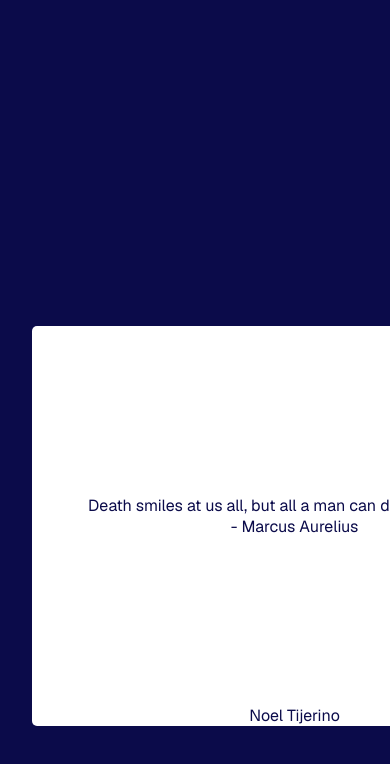
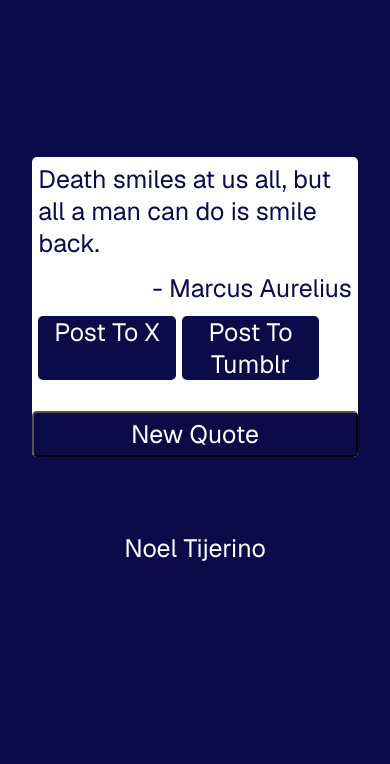
Before and after one commit to ntijerino/random-quote-generator, a Next.js app: page / in a window 390 px wide. Shown: the top 764 px of the page. Built offline with nearby package versions, Linux system fonts and the light colour scheme.

Commit message:
Refactored so that it displayed correctly on a small cell phone screen.

```diff
--- a/src/app/components/PostToTumblr.jsx
+++ b/src/app/components/PostToTumblr.jsx
@@ -7,14 +7,12 @@ import React from "react";
 import styles from "./components.module.css";
 import { selectAuthor, selectQuote } from "../GlobalRedux/Features/QuoteMachine/quoteSlice";
 import { useSelector } from "react-redux";
-import { selectColor } from "../GlobalRedux/Features/RandomColor/colorSlice";
 
 export default function PostToTumblr() {
   const quote = useSelector(selectQuote);
   const author = useSelector(selectAuthor);
-  const rColor = useSelector(selectColor);
 
   return (
-  <a className={`${styles.centerBoxColumn} ${styles.button}`} style={{backgroundColor: rColor}} id="tumblr-quote" title="Post quote to Tumblr!"href={`https://www.tumblr.com/widgets/share/tool?posttype=quote&tags=quotes,freecodecamp&caption=${author}&content=${quote}&canonicalUrl=https://www.tumblr.com/buttons&shareSource=tumblr_share_button`} target="_blank" suppressHydrationWarning><i className="fa fa-tumblr" ></i>Post To Tumblr</a>
+  <a className={styles.linkButton} title="Post quote to Tumblr!"href={`https://www.tumblr.com/widgets/share/tool?posttype=quote&tags=quotes,freecodecamp&caption=${author}&content=${quote}&canonicalUrl=https://www.tumblr.com/buttons&shareSource=tumblr_share_button`} target="_blank" suppressHydrationWarning><i className="fa fa-tumblr" ></i>Post To Tumblr</a>
   );
 }
--- a/src/app/components/PostToX.jsx
+++ b/src/app/components/PostToX.jsx
@@ -5,16 +5,14 @@ This is a button that will post the current quote to X.
 
 import React from "react";
 import { selectAuthor, selectQuote } from "../GlobalRedux/Features/QuoteMachine/quoteSlice";
-import { selectColor } from "../GlobalRedux/Features/RandomColor/colorSlice";
 import { useSelector } from "react-redux";
 import styles from "./components.module.css"
 
 export default function PostToX () {
   const quote = useSelector(selectQuote);
   const author = useSelector(selectAuthor);
-  const rColor = useSelector(selectColor);
 
   return (
-    <a className={`${styles.centerBoxColumn} ${styles.button}`} style={{backgroundColor: rColor}} id="tweet-quote" title="Tweet this quote!" href={`https://twitter.com/intent/tweet?hashtags=quotes&related=freecodecamp&text=%22${quote}%22%20${author}`} target="_top" suppressHydrationWarning><i className="fa fa-twitter"></i>Post To X</a>
+    <a className={styles.linkButton} title="Tweet this quote!" href={`https://twitter.com/intent/tweet?hashtags=quotes&related=freecodecamp&text=%22${quote}%22%20${author}`} target="_top" suppressHydrationWarning><i className="fa fa-twitter"></i>Post To X</a>
   );
 }
--- a/src/app/components/RandomQuoteMachine.jsx
+++ b/src/app/components/RandomQuoteMachine.jsx
@@ -19,27 +19,28 @@ export default function RandomQuoteMachine() {
   const dispatch = useDispatch();
 
   function handleClick() {
-    let newQuote = getRandomQuote();
-    dispatch(updateFullQuote(newQuote));
+    dispatch(updateFullQuote(getRandomQuote()));
     dispatch(updateColor(randomColor(1, 127, 7)));
   }
 
   return (
-    <div className={styles.centerBoxColumn}>
-      <div id="quote-box"  className={`${styles.quoteBox} ${styles.centerBoxColumn}`}>
-        <div className={styles.centerBoxColumn}>
-          <div id="quote-text" style={{color: aRandomColor}} suppressHydrationWarning>{fullQuote.quote}</div>
-          <div id="author" style={{color: aRandomColor}} suppressHydrationWarning> - {fullQuote.author}</div>
+    <div id={styles.container} className={styles.centerBoxColumn}>
+      <div id={styles.quoteBox}  className={`${styles.quoteBox} ${styles.centerBoxColumn}`}>
+        <div id={styles.quoteHolder} className={styles.centerBoxColumn}>
+          <div id={styles.quoteText} style={{color: aRandomColor}} suppressHydrationWarning>{fullQuote.quote}</div>
+          <div id={styles.author} style={{color: aRandomColor}} suppressHydrationWarning> - {fullQuote.author}</div>
         </div>
-        <a id="creator-link" style={{color: aRandomColor}} title="More projects to check out." href="https://codepen.io/Noel-Tijerino" suppressHydrationWarning>Noel Tijerino</a>
+        <div id={styles.buttons}>
+          <div id={styles.share} >
+            <div className={styles.linkDiv} style={{backgroundColor: aRandomColor}} suppressHydrationWarning><PostToX /></div>
+            <div className={styles.linkDiv} style={{backgroundColor: aRandomColor}} suppressHydrationWarning><PostToTumblr /></div>
+          </div>
+          <button id={styles.newQuote} className={styles.button} onClick={handleClick} style={{backgroundColor: aRandomColor}} suppressHydrationWarning >New Quote</button>
+        </div>
+        {/* I think I was wrong to move the new quote button out of the buttons div. I will probably put it back in for wider screen sizes. */}
+
       </div>
-        <div id="buttons" className={styles.centerBoxRow}>
-          <div id="share" className={styles.centerBoxRow}>
-            <PostToX suppressHydrationWarning /><br/>
-            <PostToTumblr suppressHydrationWarning />
-          </div>
-          <button id="new-quote" onClick={handleClick} style={{backgroundColor: aRandomColor}} suppressHydrationWarning >New Quote</button>
-        </div>
+      <a id={styles.creatorLink} title="More projects to check out." href="https://codepen.io/Noel-Tijerino" suppressHydrationWarning>Noel Tijerino</a>
     </div>
   );
 }
--- a/src/app/components/components.module.css
+++ b/src/app/components/components.module.css
@@ -1,39 +1,85 @@
-.centerBoxRow {
+:root {
+  --fade-duration: 2s;
+  --fast-fade-duration: 1.25s;
+}
+
+#container {
+  transition: background-color var(--fade-duration) ease;
+  font-size: 25px;
+}
+
+.quoteBox {
+  background-color: white;
+  border-radius: 5px;
+}
+
+#quoteText {
+  transition: all var(--fade-duration) ease;
+  padding: 0.25em;
+}
+
+#author {
+  padding: 0.25em;
+  text-align: right;
+  transition: all var(--fade-duration) ease;
+}
+
+#creatorLink {
+  color: white;
+  margin-top: 2em;
+  margin-bottom: 2em;
+  padding: 1em;
+  text-align: center;
+}
+
+#buttons {
   display: flex;
   flex-direction: row;
-  justify-content: center;
-  align-items: center;
+  flex-wrap: wrap;
+}
+
+#share {
+  display: flex;
+  flex-direction: row;
+  flex-wrap: nowrap;
+  gap: 0.25em;
+  padding: 0.25em;
+  text-align: center;
+}
+
+.linkDiv {
+  flex-basis: 50%;
+  flex-grow: 1;
+  flex-shrink: 1;
+  border-radius: 5px;
+}
+
+#newQuote {
+  margin-top: 1em;
 }
 
 .centerBoxColumn {
   display: flex;
-  height: 100vh;
-  width: 100%;
   flex-direction: column;
-  justify-content: center;
-  align-items: center;
+  transition: background-color var(--fade-duration) ease;
 }
 
-.quoteBox {
-  height: clamp(250px, 400px, 525px);
-  width: clamp(375px, 525px, 675px);
-  background-color: white;
-  justify-content: space-between;
-  margin: auto;
-  border-radius: 5px;
+.linkButton {
+  flex-grow: 1;
+  flex-shrink: 1;
+  width: min-content;
+  color: white;
+  cursor: pointer;
+  font: inherit;
+  transition: background-color var(--fade-duration) ease;
 }
 
 .button {
-  height: clamp(1em, 1.5em, 2em);
-  border: none;
-  margin: 0 0 0 auto;
-  padding: 0 0.5em;
-  width: auto;
-  overflow: visible;
-  background: rgb(172, 200, 229);
+  flex-grow: 1;
+  padding: 0.2em;
   color: white;
   cursor: pointer;
   font: inherit;
-  line-height: normal;
   transition: background-color var(--fade-duration) ease;
+  border-radius: 5px;
 }
--- a/src/app/layout.js
+++ b/src/app/layout.js
@@ -21,6 +21,11 @@ export const metadata = {
 export default function RootLayout({ children }) {
   return (
     <html lang="en">
+      <head>
+        <meta charSet="UTF-8" />
+        <meta name="viewport" content="width=device-width, initial-scale=1.0" />
+        <title>Random Quote Machine</title>
+      </head>
       <body className={`${geistSans.variable} ${geistMono.variable}`}>
         <Providers store={store}>
         {children}
```
